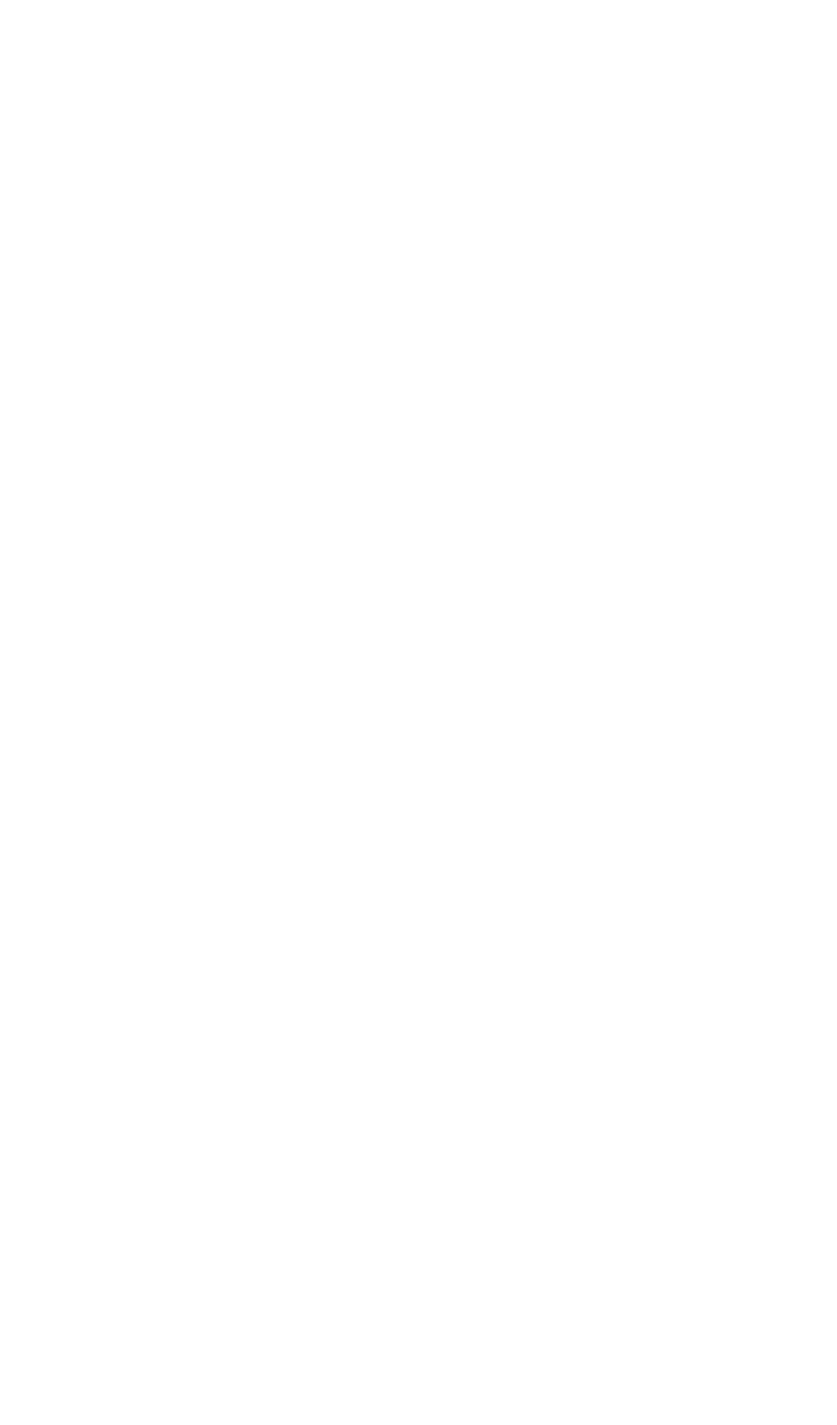
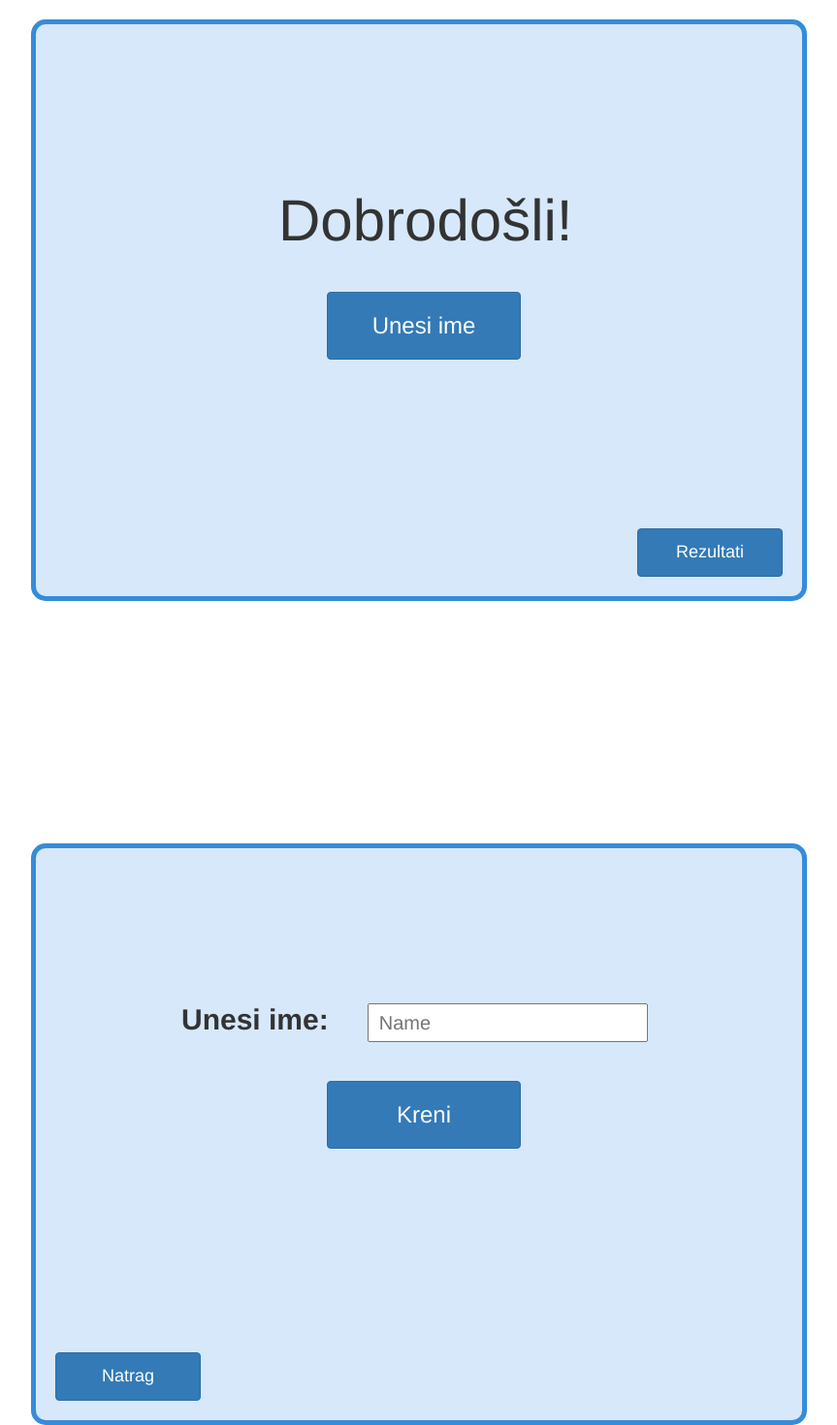
Before and after one commit to karlomance/Quiz, an Angular app in the folder quiz/: page / in a window 1280 px wide. Shown: the part 230-1700 px from the top of the page at 97% size, without its empty margins (208-1071 px from the left). Before the commit the page ends 800 px from the top, so only its background shows below. Built offline with nearby package versions, Linux system fonts and the light colour scheme.

Commit message:
Added homepage and login page design

```diff
--- a/quiz/src/app/app.component.html
+++ b/quiz/src/app/app.component.html
@@ -0,0 +1,2 @@
+<app-homepage></app-homepage>
+<app-login-page></app-login-page>
--- a/quiz/src/app/app.module.ts
+++ b/quiz/src/app/app.module.ts
@@ -3,10 +3,14 @@ import { BrowserModule } from '@angular/platform-browser';
 
 import { AppRoutingModule } from './app-routing.module';
 import { AppComponent } from './app.component';
+import { HomepageComponent } from './homepage/homepage.component';
+import { LoginPageComponent } from './login-page/login-page.component';
 
 @NgModule({
   declarations: [
-    AppComponent
+    AppComponent,
+    HomepageComponent,
+    LoginPageComponent
   ],
   imports: [
     BrowserModule,
--- /dev/null
+++ b/quiz/src/app/homepage/homepage.component.css
@@ -0,0 +1,47 @@
+#container {
+    display: flex;
+    justify-content: center;
+    align-items: center;
+}
+
+#homepage {
+    background-color: rgb(215, 232, 251);
+    margin-top: 250px;
+    width: 800px;
+    height: 600px;
+    border: 5px solid rgb(54, 139, 219);
+    border-radius: 15px;
+}
+
+#header {
+    padding-top: 150px;
+    height: 500px;
+}
+#welcome {
+    margin-left: 250px;
+    width: 300px;
+}
+
+#welcome h1 {
+    font-size: 60px;
+}
+#button-start{
+    padding-top: 30px;
+}
+#start-quiz {
+    margin-left: 300px;
+    font-size: 24px;
+    height: 70px;
+    width: 200px;
+}
+
+#footer {
+    margin: 20px;
+    display: flex;
+    justify-content: right;
+}
+#see-results {
+    height: 50px;
+    width: 150px;
+    font-size: 18px;
+}
--- /dev/null
+++ b/quiz/src/app/homepage/homepage.component.html
@@ -0,0 +1,15 @@
+<div id="container">
+    <div id="homepage">
+        <div id="header">
+            <div id="welcome">
+                <h1>Dobrodošli!</h1>
+            </div>
+            <div  id="button-start">
+                <button id="start-quiz" class="btn btn-primary">Unesi ime</button>
+            </div>
+        </div>
+        <div id="footer">
+            <button id="see-results" class="btn btn-primary">Rezultati</button>
+        </div>
+    </div>
+</div>
--- /dev/null
+++ b/quiz/src/app/homepage/homepage.component.ts
@@ -0,0 +1,15 @@
+import { Component, OnInit } from '@angular/core';
+
+@Component({
+  selector: 'app-homepage',
+  templateUrl: './homepage.component.html',
+  styleUrls: ['./homepage.component.css']
+})
+export class HomepageComponent implements OnInit {
+
+  constructor() { }
+
+  ngOnInit(): void {
+  }
+
+}
--- /dev/null
+++ b/quiz/src/app/login-page/login-page.component.css
@@ -0,0 +1,57 @@
+#container {
+    display: flex;
+    justify-content: center;
+    align-items: center;
+}
+
+#homepage {
+    background-color: rgb(215, 232, 251);
+    margin-top: 250px;
+    width: 800px;
+    height: 600px;
+    border: 5px solid rgb(54, 139, 219);
+    border-radius: 15px;
+}
+#header {
+    padding-top: 150px;
+    height: 500px;
+}
+
+
+#name {
+    margin-left: 150px;
+    width: 500px;
+}
+#name label {
+    font-size: 30px;
+}
+#text-input {
+    margin: 10px;
+    margin-left: 40px;
+    height: 40px;
+    padding: 10px;
+    font-size: 20px;
+}
+
+
+#button-start{
+    padding-top: 30px;
+}
+#start-quiz {
+    margin-left: 300px;
+    font-size: 24px;
+    height: 70px;
+    width: 200px;
+}
+
+
+#footer {
+    margin: 20px;
+    display: flex;
+    justify-content: left;
+}
+#back {
+    height: 50px;
+    width: 150px;
+    font-size: 18px;
+}
--- /dev/null
+++ b/quiz/src/app/login-page/login-page.component.html
@@ -0,0 +1,16 @@
+<div id="container">
+    <div id="homepage">
+        <div id="header">
+            <div id="name">
+                <label for="name">Unesi ime:</label>
+                <input id="text-input" type="text" placeholder="Name">
+            </div>
+            <div  id="button-start">
+                <button id="start-quiz" class="btn btn-primary">Kreni</button>
+            </div>
+        </div>
+        <div id="footer">
+            <button id="back" class="btn btn-primary">Natrag</button>
+        </div>
+    </div>
+</div>
--- /dev/null
+++ b/quiz/src/app/login-page/login-page.component.ts
@@ -0,0 +1,15 @@
+import { Component, OnInit } from '@angular/core';
+
+@Component({
+  selector: 'app-login-page',
+  templateUrl: './login-page.component.html',
+  styleUrls: ['./login-page.component.css']
+})
+export class LoginPageComponent implements OnInit {
+
+  constructor() { }
+
+  ngOnInit(): void {
+  }
+
+}
```
